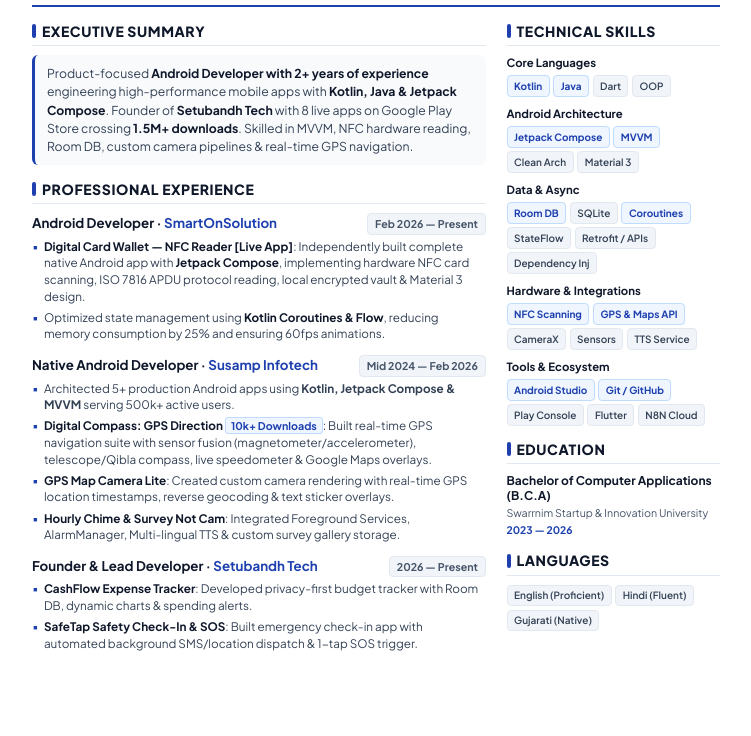
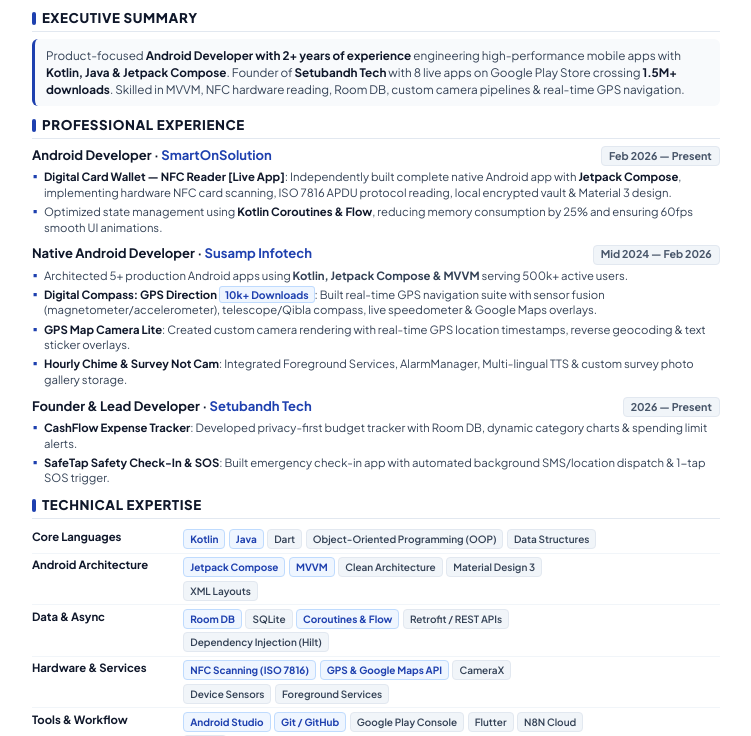
Before and after one commit to krishvekriya12/krishvekriya12.github.io, a website: page resume_template.html in a window 1280 px wide. Shown: the part 158-894 px from the top of the page, without its empty margins (21-772 px from the left). Drawn offline with Linux system fonts and the light colour scheme.

Commit message:
Convert resume template to clean 1-column layout with skills at bottom

```diff
--- a/resume_template.html
+++ b/resume_template.html
@@ -24,9 +24,9 @@
     background: #FFFFFF;
     width: 210mm;
     height: 297mm;
-    padding: 12mm 14mm;
-    font-size: 9.5pt;
-    line-height: 1.45;
+    padding: 11mm 14mm;
+    font-size: 9pt;
+    line-height: 1.4;
   }
 
   /* Header Section */
@@ -34,9 +34,9 @@
     display: flex;
     justify-content: space-between;
     align-items: flex-start;
-    padding-bottom: 12px;
+    padding-bottom: 10px;
     border-bottom: 2.5px solid #1E40AF;
-    margin-bottom: 14px;
+    margin-bottom: 12px;
   }
   .header-left {
     flex: 1;
@@ -47,13 +47,13 @@
     color: #0F172A;
     letter-spacing: -0.6px;
     line-height: 1.1;
-    margin-bottom: 4px;
+    margin-bottom: 3px;
   }
   .role-subtitle {
-    font-size: 11.5pt;
+    font-size: 11pt;
     font-weight: 700;
     color: #1E40AF;
-    margin-bottom: 8px;
+    margin-bottom: 6px;
   }
   .badges {
     display: flex;
@@ -63,7 +63,7 @@
   .badge {
     font-size: 7.5pt;
     font-weight: 700;
-    padding: 3px 8px;
+    padding: 2.5px 8px;
     border-radius: 4px;
     text-transform: uppercase;
     letter-spacing: 0.4px;
@@ -76,7 +76,7 @@
     text-align: right;
     font-size: 8.5pt;
     color: #475569;
-    line-height: 1.55;
+    line-height: 1.5;
   }
   .contact-box strong {
     color: #0F172A;
@@ -87,16 +87,14 @@
     font-weight: 600;
   }
 
-  /* Grid Layout */
-  .layout-grid {
-    display: grid;
-    grid-template-columns: 66% 31%;
-    gap: 3%;
+  /* Full Width Single Column Layout */
+  .main-container {
+    width: 100%;
   }
 
   /* Section Styles */
   .section-title {
-    font-size: 10.5pt;
+    font-size: 10pt;
     font-weight: 800;
     color: #0F172A;
     text-transform: uppercase;
@@ -104,26 +102,27 @@
     display: flex;
     align-items: center;
     gap: 6px;
-    margin-bottom: 9px;
-    padding-bottom: 4px;
+    margin-top: 10px;
+    margin-bottom: 7px;
+    padding-bottom: 3px;
     border-bottom: 1.5px solid #E2E8F0;
   }
   .section-title::before {
     content: '';
     display: inline-block;
     width: 4px;
-    height: 14px;
+    height: 13px;
     background: #1E40AF;
     border-radius: 2px;
   }
 
   .summary-text {
-    font-size: 9.2pt;
+    font-size: 8.8pt;
     color: #334155;
-    line-height: 1.5;
-    margin-bottom: 14px;
+    line-height: 1.45;
+    margin-bottom: 10px;
     background: #F8FAFC;
-    padding: 9px 12px;
+    padding: 8px 11px;
     border-radius: 6px;
     border-left: 3.5px solid #1E40AF;
   }
@@ -131,18 +130,18 @@
     color: #0F172A;
   }
 
-  /* Experience Cards */
+  /* Experience Section */
   .exp-item {
-    margin-bottom: 12px;
+    margin-bottom: 9px;
   }
   .exp-header {
     display: flex;
     justify-content: space-between;
     align-items: baseline;
-    margin-bottom: 4px;
+    margin-bottom: 3px;
   }
   .exp-title {
-    font-size: 10pt;
+    font-size: 9.8pt;
     font-weight: 700;
     color: #0F172A;
   }
@@ -155,7 +154,7 @@
     font-weight: 700;
     color: #475569;
     background: #F1F5F9;
-    padding: 2px 7px;
+    padding: 1.5px 7px;
     border-radius: 4px;
     border: 1px solid #E2E8F0;
   }
@@ -167,10 +166,10 @@
   .bullet-list li {
     position: relative;
     padding-left: 12px;
-    font-size: 8.8pt;
+    font-size: 8.5pt;
     color: #334155;
-    line-height: 1.42;
-    margin-bottom: 4.5px;
+    line-height: 1.38;
+    margin-bottom: 3.5px;
   }
   .bullet-list li::before {
     content: '▪';
@@ -178,7 +177,7 @@
     left: 0;
     top: -1px;
     color: #1E40AF;
-    font-size: 9pt;
+    font-size: 8.5pt;
   }
   .bullet-list strong {
     color: #0F172A;
@@ -187,26 +186,33 @@
     background: #EFF6FF;
     color: #1E40AF;
     font-weight: 700;
-    font-size: 8pt;
+    font-size: 7.8pt;
     padding: 1px 5px;
     border-radius: 3px;
     border: 1px solid #BFDBFE;
   }
 
-  /* Sidebar Section */
-  .sidebar-block {
-    margin-bottom: 13px;
+  /* Bottom Full-Width Technical Skills Table */
+  .skills-table {
+    width: 100%;
+    border-collapse: collapse;
+    margin-bottom: 8px;
   }
-  .skill-group {
-    margin-bottom: 9px;
+  .skills-table tr {
+    border-bottom: 1px solid #F1F5F9;
   }
-  .skill-cat {
+  .skills-table td {
+    padding: 3.5px 0;
+    vertical-align: top;
+  }
+  .skill-label {
+    width: 22%;
     font-size: 8.5pt;
     font-weight: 700;
     color: #0F172A;
-    margin-bottom: 4px;
   }
   .skill-chips {
+    width: 78%;
     display: flex;
     flex-wrap: wrap;
     gap: 3.5px;
@@ -216,7 +222,7 @@
     font-weight: 600;
     color: #334155;
     background: #F1F5F9;
-    padding: 2.5px 6.5px;
+    padding: 2px 6px;
     border-radius: 4px;
     border: 1px solid #E2E8F0;
   }
@@ -227,24 +233,37 @@
     font-weight: 700;
   }
 
-  .edu-item {
-    margin-bottom: 6px;
+  /* Bottom Row (Education & Languages Side by Side) */
+  .bottom-row {
+    display: flex;
+    justify-content: space-between;
+    gap: 20px;
+    margin-top: 4px;
   }
+  .bottom-left {
+    flex: 1.4;
+  }
+  .bottom-right {
+    flex: 1;
+  }
+
   .edu-degree {
-    font-size: 9pt;
+    font-size: 8.8pt;
     font-weight: 700;
     color: #0F172A;
-    line-height: 1.25;
   }
   .edu-school {
     font-size: 8pt;
     color: #475569;
-    margin-top: 2px;
   }
   .edu-date {
     font-size: 7.8pt;
     font-weight: 700;
     color: #1E40AF;
+    display: inline-block;
+    background: #EFF6FF;
+    padding: 1px 5px;
+    border-radius: 3px;
     margin-top: 2px;
   }
 </style>
@@ -272,19 +291,15 @@
     </div>
   </div>
 
-  <!-- MAIN GRID -->
-  <div class="layout-grid">
+  <div class="main-container">
 
-    <!-- LEFT COLUMN (EXPERIENCE & SUMMARY) -->
-    <div class="main-col">
-
-      <!-- SUMMARY -->
+    <!-- EXECUTIVE SUMMARY -->
     <div class="section-title">Executive Summary</div>
     <div class="summary-text">
       Product-focused <strong>Android Developer with 2+ years of experience</strong> engineering high-performance mobile apps with <strong>Kotlin, Java & Jetpack Compose</strong>. Founder of <strong>Setubandh Tech</strong> with 8 live apps on Google Play Store crossing <strong>1.5M+ downloads</strong>. Skilled in MVVM, NFC hardware reading, Room DB, custom camera pipelines & real-time GPS navigation.
     </div>
 
-      <!-- EXPERIENCE -->
+    <!-- PROFESSIONAL EXPERIENCE -->
     <div class="section-title">Professional Experience</div>
 
     <!-- Job 1 -->
@@ -295,7 +310,7 @@
       </div>
       <ul class="bullet-list">
         <li><strong>Digital Card Wallet — NFC Reader [Live App]</strong>: Independently built complete native Android app with <strong>Jetpack Compose</strong>, implementing hardware NFC card scanning, ISO 7816 APDU protocol reading, local encrypted vault & Material 3 design.</li>
-          <li>Optimized state management using <strong>Kotlin Coroutines & Flow</strong>, reducing memory consumption by 25% and ensuring 60fps animations.</li>
+        <li>Optimized state management using <strong>Kotlin Coroutines & Flow</strong>, reducing memory consumption by 25% and ensuring 60fps smooth UI animations.</li>
       </ul>
     </div>
 
@@ -309,7 +324,7 @@
         <li>Architected 5+ production Android apps using <b>Kotlin, Jetpack Compose & MVVM</b> serving 500k+ active users.</li>
         <li><strong>Digital Compass: GPS Direction <span class="highlight-tag">10k+ Downloads</span></strong>: Built real-time GPS navigation suite with sensor fusion (magnetometer/accelerometer), telescope/Qibla compass, live speedometer & Google Maps overlays.</li>
         <li><strong>GPS Map Camera Lite</strong>: Created custom camera rendering with real-time GPS location timestamps, reverse geocoding & text sticker overlays.</li>
-          <li><strong>Hourly Chime & Survey Not Cam</strong>: Integrated Foreground Services, AlarmManager, Multi-lingual TTS & custom survey gallery storage.</li>
+        <li><strong>Hourly Chime & Survey Not Cam</strong>: Integrated Foreground Services, AlarmManager, Multi-lingual TTS & custom survey photo gallery storage.</li>
       </ul>
     </div>
 
@@ -320,95 +335,93 @@
         <div class="exp-date">2026 — Present</div>
       </div>
       <ul class="bullet-list">
-          <li><strong>CashFlow Expense Tracker</strong>: Developed privacy-first budget tracker with Room DB, dynamic charts & spending alerts.</li>
+        <li><strong>CashFlow Expense Tracker</strong>: Developed privacy-first budget tracker with Room DB, dynamic category charts & spending limit alerts.</li>
         <li><strong>SafeTap Safety Check-In & SOS</strong>: Built emergency check-in app with automated background SMS/location dispatch & 1-tap SOS trigger.</li>
       </ul>
     </div>
 
-    </div>
-
-    <!-- RIGHT COLUMN (SKILLS & EDUCATION) -->
-    <div class="side-col">
-
-      <!-- SKILLS -->
-      <div class="sidebar-block">
-        <div class="section-title">Technical Skills</div>
-
-        <div class="skill-group">
-          <div class="skill-cat">Core Languages</div>
+    <!-- TECHNICAL SKILLS (FULL WIDTH BELOW EXPERIENCE) -->
+    <div class="section-title">Technical Expertise</div>
+    <table class="skills-table">
+      <tr>
+        <td class="skill-label">Core Languages</td>
+        <td>
           <div class="skill-chips">
             <span class="chip chip-bold">Kotlin</span>
             <span class="chip chip-bold">Java</span>
             <span class="chip">Dart</span>
-            <span class="chip">OOP</span>
+            <span class="chip">Object-Oriented Programming (OOP)</span>
+            <span class="chip">Data Structures</span>
           </div>
-        </div>
-
-        <div class="skill-group">
-          <div class="skill-cat">Android Architecture</div>
+        </td>
+      </tr>
+      <tr>
+        <td class="skill-label">Android Architecture</td>
+        <td>
           <div class="skill-chips">
             <span class="chip chip-bold">Jetpack Compose</span>
             <span class="chip chip-bold">MVVM</span>
-            <span class="chip">Clean Arch</span>
-            <span class="chip">Material 3</span>
+            <span class="chip">Clean Architecture</span>
+            <span class="chip">Material Design 3</span>
+            <span class="chip">XML Layouts</span>
           </div>
-        </div>
-
-        <div class="skill-group">
-          <div class="skill-cat">Data & Async</div>
+        </td>
+      </tr>
+      <tr>
+        <td class="skill-label">Data & Async</td>
+        <td>
           <div class="skill-chips">
             <span class="chip chip-bold">Room DB</span>
             <span class="chip">SQLite</span>
-            <span class="chip chip-bold">Coroutines</span>
-            <span class="chip">StateFlow</span>
-            <span class="chip">Retrofit / APIs</span>
-            <span class="chip">Dependency Inj</span>
+            <span class="chip chip-bold">Coroutines & Flow</span>
+            <span class="chip">Retrofit / REST APIs</span>
+            <span class="chip">Dependency Injection (Hilt)</span>
           </div>
+        </td>
+      </tr>
+      <tr>
+        <td class="skill-label">Hardware & Services</td>
+        <td>
+          <div class="skill-chips">
+            <span class="chip chip-bold">NFC Scanning (ISO 7816)</span>
+            <span class="chip chip-bold">GPS & Google Maps API</span>
+            <span class="chip">CameraX</span>
+            <span class="chip">Device Sensors</span>
+            <span class="chip">Foreground Services</span>
           </div>
-
-        <div class="skill-group">
-          <div class="skill-cat">Hardware & Integrations</div>
-          <div class="skill-chips">
-            <span class="chip chip-bold">NFC Scanning</span>
-            <span class="chip chip-bold">GPS & Maps API</span>
-            <span class="chip">CameraX</span>
-            <span class="chip">Sensors</span>
-            <span class="chip">TTS Service</span>
-          </div>
-        </div>
-
-        <div class="skill-group">
-          <div class="skill-cat">Tools & Ecosystem</div>
+        </td>
+      </tr>
+      <tr>
+        <td class="skill-label">Tools & Workflow</td>
+        <td>
           <div class="skill-chips">
             <span class="chip chip-bold">Android Studio</span>
             <span class="chip chip-bold">Git / GitHub</span>
-            <span class="chip">Play Console</span>
+            <span class="chip">Google Play Console</span>
             <span class="chip">Flutter</span>
             <span class="chip">N8N Cloud</span>
+            <span class="chip">Figma</span>
           </div>
-        </div>
-      </div>
+        </td>
+      </tr>
+    </table>
 
-      <!-- EDUCATION -->
-      <div class="sidebar-block">
-        <div class="section-title">Education</div>
-        <div class="edu-item">
+    <!-- BOTTOM ROW: EDUCATION & LANGUAGES -->
+    <div class="bottom-row">
+      <div class="bottom-left">
+        <div class="section-title">Education & Credentials</div>
         <div class="edu-degree">Bachelor of Computer Applications (B.C.A)</div>
-          <div class="edu-school">Swarrnim Startup & Innovation University</div>
+        <div class="edu-school">Swarrnim Startup & Innovation University — Gandhinagar, Gujarat</div>
         <div class="edu-date">2023 — 2026</div>
       </div>
-      </div>
-
-      <!-- LANGUAGES -->
-      <div class="sidebar-block">
+      <div class="bottom-right">
         <div class="section-title">Languages</div>
-        <div class="skill-chips">
+        <div class="skill-chips" style="margin-top: 4px;">
           <span class="chip">English (Proficient)</span>
           <span class="chip">Hindi (Fluent)</span>
           <span class="chip">Gujarati (Native)</span>
         </div>
       </div>
-
     </div>
 
   </div>
```
Also changed, not shown: 1 other file. Lines whose indentation alone changed are shown as unchanged.
